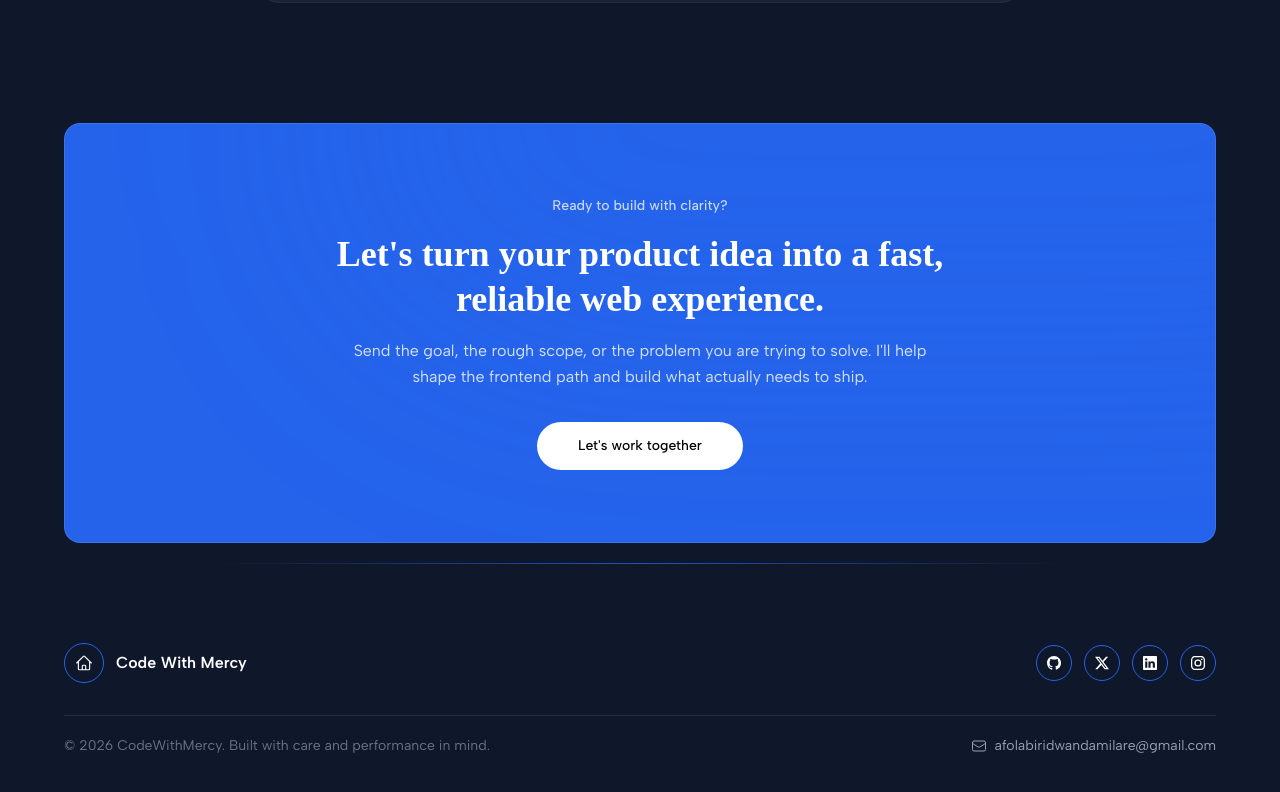
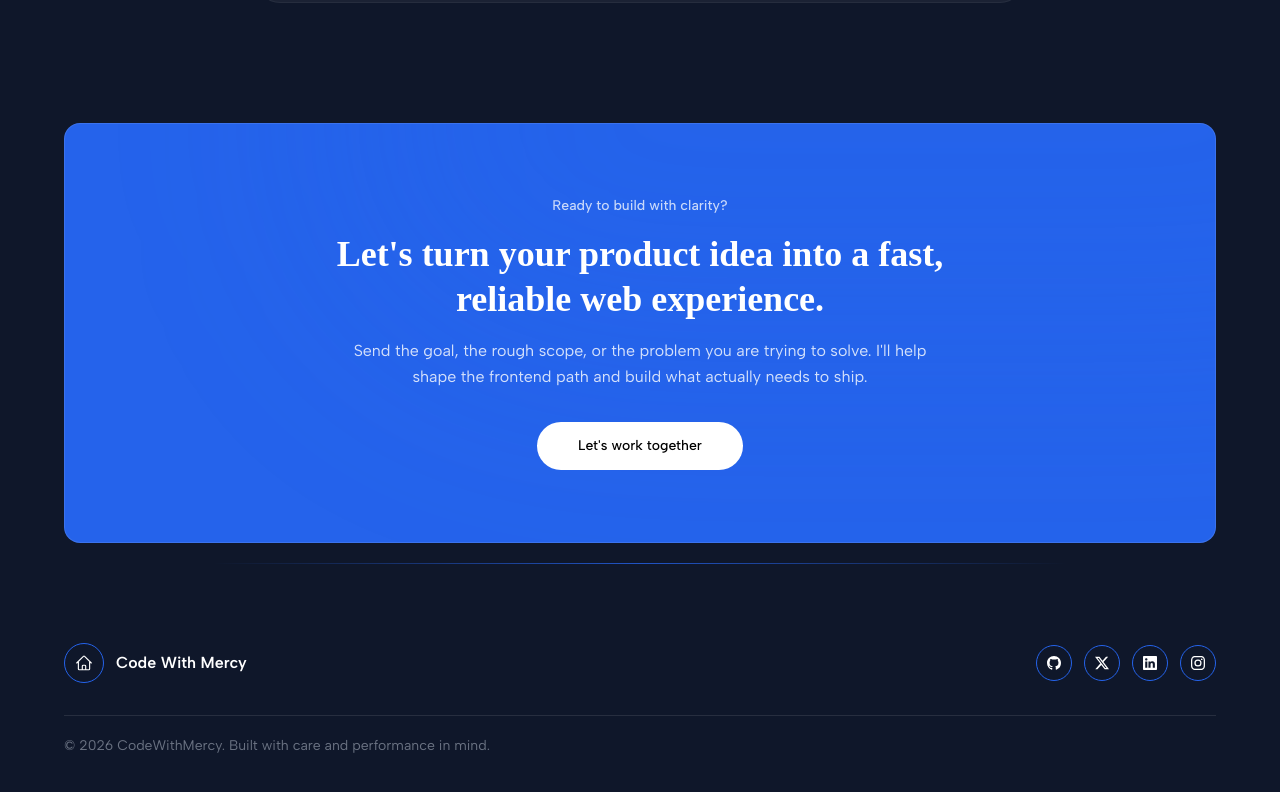
Before and after one commit to mercyharbo/Portfolio, a Next.js app: page / in a window 1280 px wide. Shown: the part 6160-6952 px from the top of the page. Built offline with nearby package versions, Linux system fonts and the light colour scheme; a web font is replaced by a local one.

Commit message:
feat: remove email link from footer for privacy and security

```diff
--- a/src/components/Footer.tsx
+++ b/src/components/Footer.tsx
@@ -3,7 +3,7 @@
 import { ContactDialog } from '@/components/ContactDialog'
 import Link from 'next/link'
 import { BsGithub, BsInstagram, BsLinkedin, BsTwitterX } from 'react-icons/bs'
-import { HiOutlineEnvelope, HiOutlineHome } from 'react-icons/hi2'
+import { HiOutlineHome } from 'react-icons/hi2'
 
 const Footer = () => {
   const year = new Date().getFullYear()
@@ -73,13 +73,6 @@ const Footer = () => {
 
         <div className='flex flex-col justify-between gap-3 border-t border-white/10 pt-5 text-sm text-gray-500 md:flex-row md:items-center'>
           <p>&copy; {year} CodeWithMercy. Built with care and performance in mind.</p>
-          <a
-            href='mailto:afolabiridwandamilare@gmail.com'
-            className='inline-flex items-center gap-2 text-gray-400 transition-colors hover:text-primary'
-          >
-            <HiOutlineEnvelope className='size-4' />
-            afolabiridwandamilare@gmail.com
-          </a>
         </div>
       </div>
     </footer>
```
